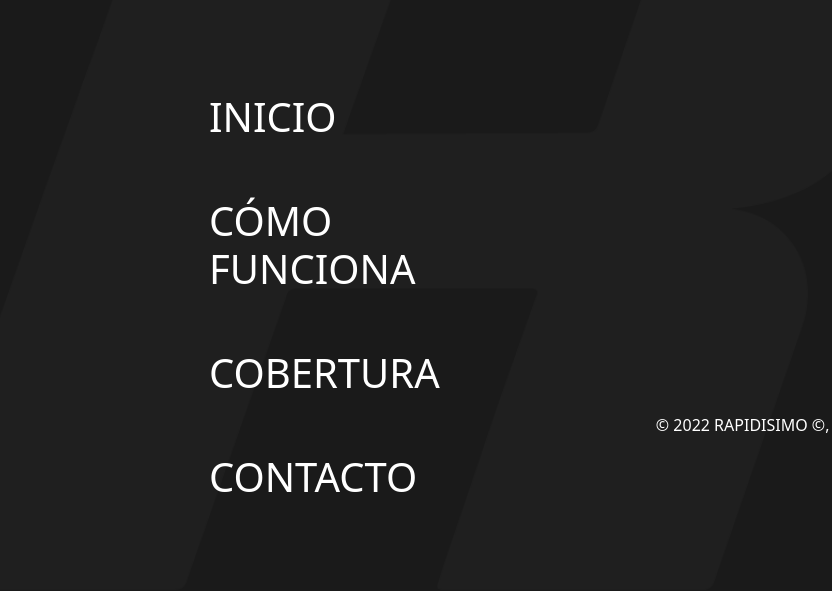
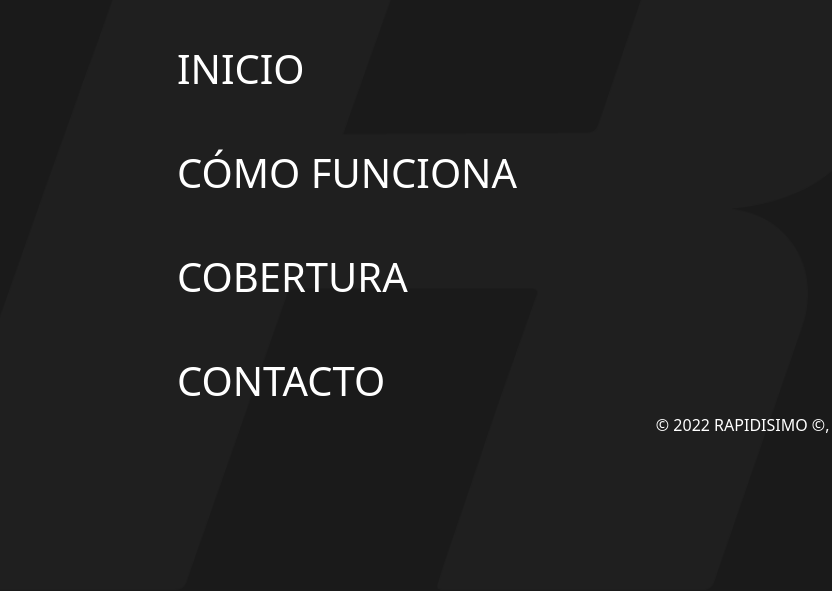
Before and after one commit to BlueberryWeb/rapidisimo-landing, a plain HTML site: page index.html in a window 1280 px wide. Both pictures are taken after a click on the button 1076 px from the left and 43 px from the top of the page. Shown: the part 209-800 px from the top of the page, 0-832 px from the left. Drawn offline with nearby package versions, Linux system fonts and the light colour scheme; some packages are replaced by stand-ins of ours; a script that the page names is missing.

Commit message:
menu arreglado

```diff
--- a/index.html
+++ b/index.html
@@ -65,18 +65,43 @@
                 <div class="row">
                     <div class="col-12 col-lg-1 col-md-12 col-sm-12"></div>
                     <div class="col-12 col-lg-4 col-md-12 col-sm-12 pt-5">
+                        <div class="row">
                             <img src="img/logo-rapidisimo.png" alt="RAPIDISIMO" class="img-fluid pt-5 pb-5"/>
                             <div class="text-end pt-2 d-block d-sm-block d-md-none">
                                 <button class="btn" onclick="cerrar()">
                                     <img src="img/x.png" alt="Cerrar" class="img-fluid"/>
                                 </button>
                             </div>
-                        <ul class="pt-5 pb-5">
-                            <li class="pt-5"><a href="#" onclick="cerrar()"><h1>INICIO</h1></a></li>
-                            <li class="pt-5"><a href="#como-funciona"><h1>CÓMO FUNCIONA</h1></a></li>
-                            <li class="pt-5"><a href="#cobertura"><h1>COBERTURA</h1></a></li>
-                            <li class="pt-5"><a href="#contacto"><h1>CONTACTO</h1></a></li>
-                        </ul>
+
+                            <div class="pt-5">
+                                <div class="row d-flex ">
+                                    <a href="#" onclick="cerrar()">
+                                        <h1>INICIO</h1>
+                                    </a>
+                                </div>
+                            </div>
+                            <div class="pt-5">
+                                <div class="row d-flex">
+                                    <a href="#como">
+                                        <h1>CÓMO FUNCIONA</h1>
+                                    </a>
+                                </div>
+                            </div>
+                            <div class="pt-5">
+                                <div class="row d-flex">
+                                    <a href="#cobertura">
+                                        <h1>COBERTURA</h1>
+                                    </a>
+                                </div>
+                            </div>
+                            <div class="pt-5">
+                                <div class="row d-flex">
+                                    <a href="#contacto">
+                                        <h1>CONTACTO</h1>
+                                    </a>
+                                </div>
+                            </div>
+
                             <div class="pt-2 pb-5 text-start d-block d-sm-block d-md-none">
                                 <a href="https://www.facebook.com/Rapid%C3%ADsimo-101140472593332/" target="_blank" rel="noopener noreferrer">
                                     <img src="img/fb_white.png" alt="RAPIDISIMO" class="img-fluid pt-5"/>
@@ -86,6 +111,7 @@
                                 </a>
                                 <h6 class="pt-3">© 2022 RAPIDISIMO ©, TODOS LOS DERECHOS RESERVADOS</h6>
 
+                            </div>
                         </div>
                     </div>
                     <div class="col-12 col-lg-5 col-md-12 col-sm-12 pt-5 redes d-none d-sm-none d-md-block">
@@ -195,7 +221,7 @@
         </div>
     </div>
     <!--CÓMO FUNCIONA-->
-    <div class="container pt-5 wp-animated-group" id="como-funciona">
+    <div class="container pt-5 wp-animated-group" id="como">
         <div class="row wp-animated" data-animation="fadeInDown" data-animation-duration="5s">
             <h2 class="text-center black">¿CÓMO FUNCIONA?</h2>
         </div>
@@ -421,9 +447,10 @@
     <script src='http://ajax.googleapis.com/ajax/libs/jqueryui/1.8.5/jquery-ui.min.js'></script>
     <script src="https://cdn.jsdelivr.net/npm/@popperjs/core@2.10.2/dist/umd/popper.min.js"></script>
     <script src="https://cdn.jsdelivr.net/npm/bootstrap@5.1.3/dist/js/bootstrap.min.js"></script>
-    <script src="https://ajax.googleapis.com/ajax/libs/jquery/3.6.0/jquery.min.js"></script>
-    <script src="js/script.js"></script>
+    <script src="//cdn.jsdelivr.net/npm/sweetalert2@11"></script>
     <script src="lib/easy-waypoint-animate.js"></script>
     <script src="lib/jquery.waypoints.js"></script>
+    <script src="js/script.js"></script>
+
 </body>
 </html>
```
Lines whose indentation alone changed are shown as unchanged.
